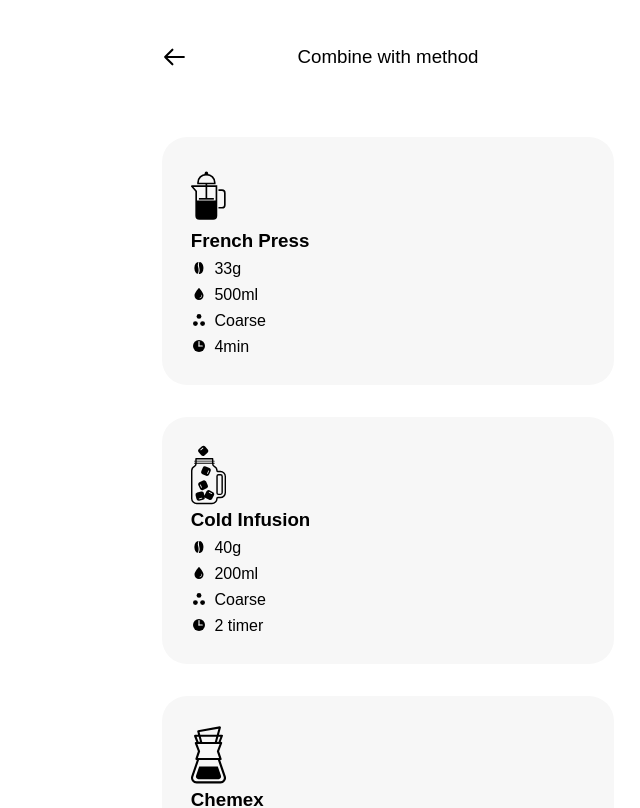
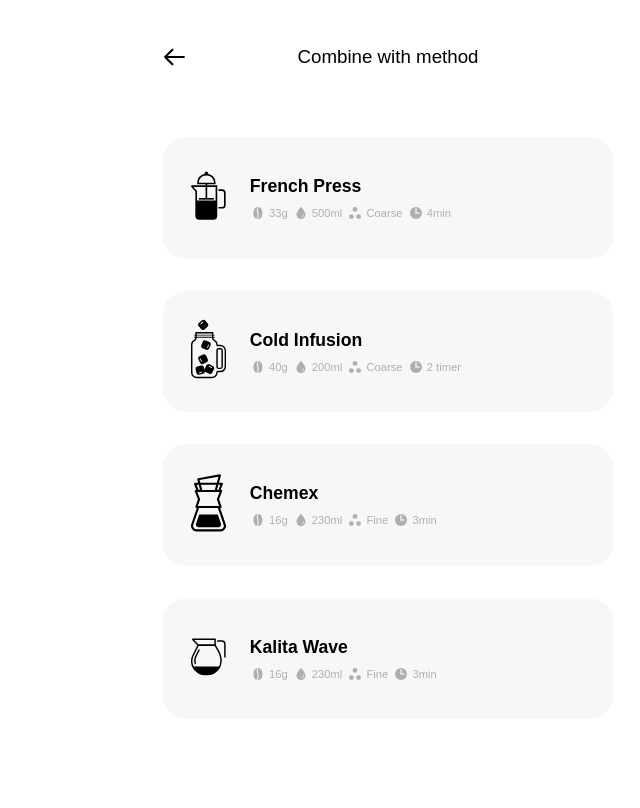
Before and after one commit to enbeeing/brewista, a Vue app: page /method in a window 1280 px wide. Shown: the top 808 px of the page, without its empty margins (252-892 px from the left). Built offline with nearby package versions, Linux system fonts and the light colour scheme.

Commit message:
css changes for picking method

```diff
--- a/src/assets/global.css
+++ b/src/assets/global.css
@@ -54,7 +54,6 @@
 .method-svg {
   width: 35px;
   height: 60px;
-  /* margin-right: 2rem; */
 }
 
   /* curser */
--- a/src/components/MethodSymbolRow.vue
+++ b/src/components/MethodSymbolRow.vue
@@ -38,6 +38,8 @@
   display: flex;
   justify-content: space-between;
   align-items: center;
+  flex-wrap: wrap;
+  gap: 5px;
 }
 
 .brew-method-symbols > p {
--- a/src/components/newBrew/SingleMethod.vue
+++ b/src/components/newBrew/SingleMethod.vue
@@ -9,37 +9,14 @@
       <h3>
         {{ method.title }}
       </h3>
-      <div class="brew-method">
-        <p>
-          <svg class="method-icon">
-            <use xlink:href="#bean" />
-          </svg>
-          {{ method.method.gram }}
-        </p>
-        <p>
-          <svg class="method-icon">
-            <use xlink:href="#water" />
-          </svg>
-          {{ method.method.water }}
-        </p>
-        <p>
-          <svg class="method-icon">
-            <use xlink:href="#grind" />
-          </svg>
-          {{ method.method.grind }}
-        </p>
-        <p>
-          <svg class="method-icon">
-            <use xlink:href="#time" />
-          </svg>
-          {{ method.method.time }}
-        </p>
-      </div>
+      <MethodSymbolRow class="brew-method" :method="method.method" />
     </div>
   </article>
 </template>
 
 <script setup>
+import MethodSymbolRow from "../MethodSymbolRow.vue";
+
 const props = defineProps({
   method: Object,
 });
@@ -52,19 +29,14 @@
   background: var(--brew-bg-color);
   margin: 2rem 0;
   border-radius: 25px;
+  display: flex;
+  justify-content: start;
+  align-items: center;
+  gap: 1.5rem;
 }
 
-.method .method-svg {
-  margin-right: 1rem;
-}
-
-.method-content {
-  width: 100%;
-}
-
-.method .brew-method > p,
-.method .brew-method > p:first-of-type {
-  margin-top: 0.5rem;
-  margin-left: 0;
+.method-content h3 {
+  margin-bottom: 10px;
+  font-size: 1.1rem;
 }
 </style>
```
